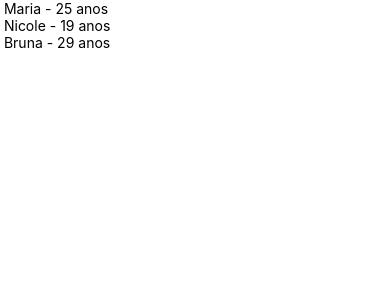
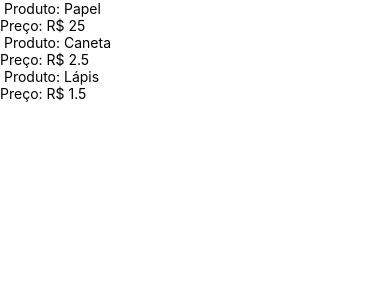
Before and after one commit to maria-quidiquimo/projeto-mobile, a React Native app in the folder first-app/: screen / in a window 390 px wide. Shown: the top 300 px of the page. Built offline with nearby package versions, Linux system fonts and the light colour scheme.

Commit message:
criando pasta e arquivos, fazendo exercício 1

```diff
--- a/first-app/src/App.js
+++ b/first-app/src/App.js
@@ -18,13 +18,14 @@ import ExercicioView09 from './exercícios-view/exercicio9';
 import AvaliacaoPratica13 from './avaliacoes-praticas/avaliacao-pratica-pt1-ex13';
 import AvaliacaoPratica12 from './avaliacoes-praticas/avaliacao-pratica-pt1-ex12';
 import CartaoPerfil from './basic_components/props-aula4-cartao-perfil';
+import CardProduto from './exercicios-aula4-props/exercicio1-aula4';
 
 export default function App() {
   return (
     <View>
-    <CartaoPerfil nome="Maria" idade={25}/>
-    <CartaoPerfil nome="Nicole" idade={19}/>
-    <CartaoPerfil nome="Bruna" idade={29}/>
+    <CardProduto produto="Papel" preco={25.00}/>
+    <CardProduto produto="Caneta" preco={2.50} />
+    <CardProduto produto="Lápis" preco={1.50} />
     </View>
   );
 }
--- /dev/null
+++ b/first-app/src/exercicios-aula4-props/exercicio1-aula4.js
@@ -0,0 +1,10 @@
+import { View, Text } from "react-native"
+
+export default function CardProduto(props){
+    return (
+        <View>
+            <Text> Produto: {props.produto}</Text>
+            <Text>Preço: R$ {props.preco}</Text>
+        </View>
+    )
+}
```
Also changed, not shown: first-app/src/exercicios-aula4-props/exercicio2-aula4.js (added), first-app/src/exercicios-aula4-props/exercicio3-aula4.js (added), first-app/src/exercicios-aula4-props/exercicio4-aula4.js (added).
